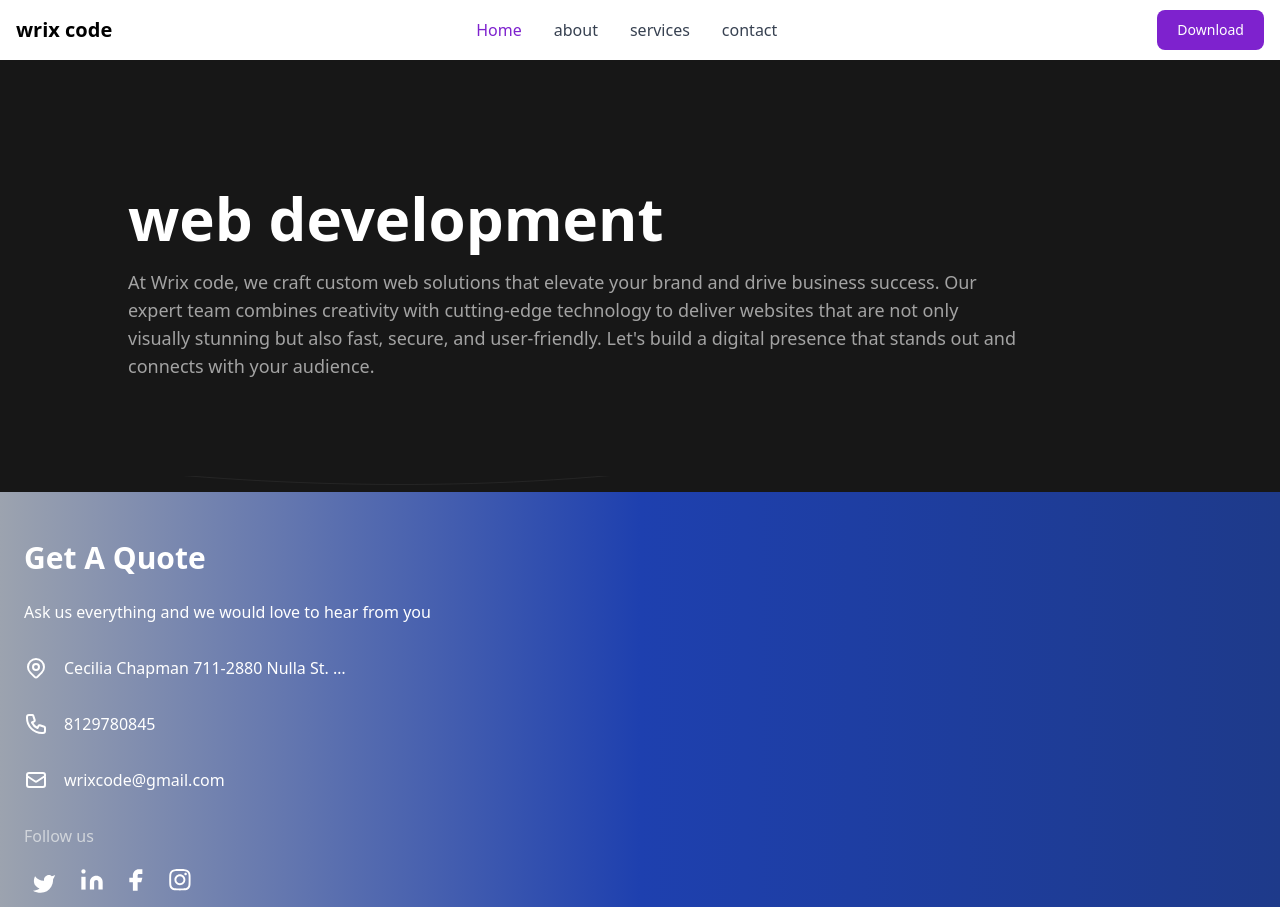
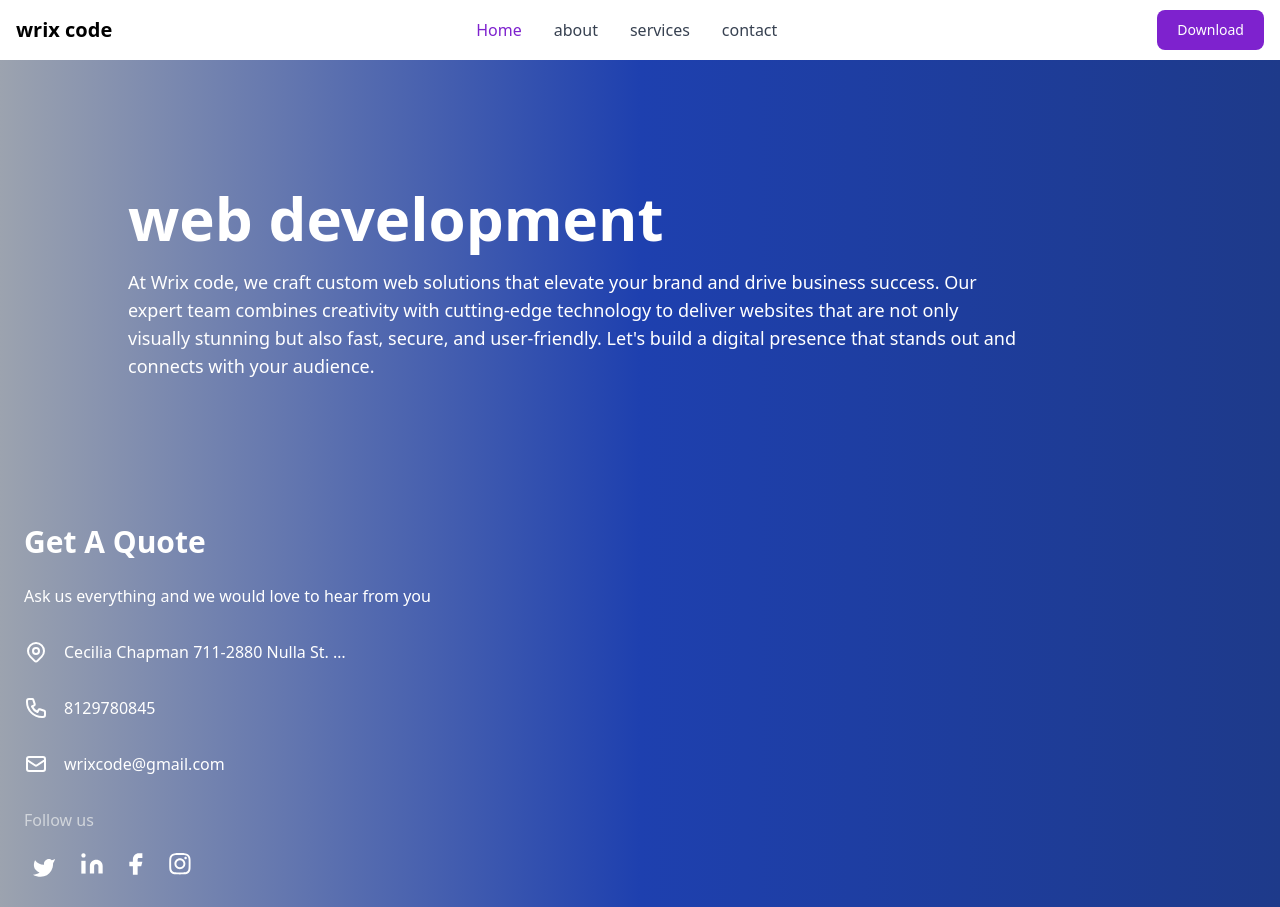
Before and after one commit to wrixcode/tai, a plain HTML site: page index.html in a window 1280 px wide. Shown: the top 907 px of the page. Drawn offline with nearby package versions, Linux system fonts and the light colour scheme.

Commit message:
website first

```diff
--- a/index.html
+++ b/index.html
@@ -63,13 +63,13 @@
 
 
 <!-- Hero -->
-<div class="bg-neutral-900">
+<div class="bg-gradient-to-r from-gray-400 via-blue-800 to-blue-900 dark:from-gray-700 dark:via-gray-800 dark:to-gray-900">
   <div class="max-w-5xl mx-auto px-4 xl:px-0 pt-24 lg:pt-32 pb-24">
     <h1 class="font-semibold text-white text-5xl md:text-6xl">
       <span  >web development</span>
     </h1>
     <div class="max-w-4xl">
-      <p class="mt-5 text-neutral-400 text-lg">
+      <p class="mt-5 text-white text-lg">
 
         At Wrix code, we craft custom web solutions that elevate your brand and drive business success. Our expert team combines creativity with cutting-edge technology to deliver websites that are not only visually stunning but also fast, secure, and user-friendly. Let's build a digital presence that stands out and connects with your audience.
       </p>
@@ -79,25 +79,7 @@
 <!-- End Hero -->
 
 <!-- Clients -->
-<div class="relative overflow-hidden pt-4 bg-neutral-900">
-  <svg class="absolute -bottom-20 start-1/2 w-[1900px] transform -translate-x-1/2" width="2745" height="488" viewBox="0 0 2745 488" fill="none" xmlns="http://www.w3.org/2000/svg">
-    <path d="M0.5 330.864C232.505 403.801 853.749 527.683 1482.69 439.719C2111.63 351.756 2585.54 434.588 2743.87 487" class="stroke-neutral-700/50" stroke="currentColor"/>
-    <path d="M0.5 308.873C232.505 381.81 853.749 505.692 1482.69 417.728C2111.63 329.765 2585.54 412.597 2743.87 465.009" class="stroke-neutral-700/50" stroke="currentColor"/>
-    <path d="M0.5 286.882C232.505 359.819 853.749 483.701 1482.69 395.738C2111.63 307.774 2585.54 390.606 2743.87 443.018" class="stroke-neutral-700/50" stroke="currentColor"/>
-    <path d="M0.5 264.891C232.505 337.828 853.749 461.71 1482.69 373.747C2111.63 285.783 2585.54 368.615 2743.87 421.027" class="stroke-neutral-700/50" stroke="currentColor"/>
-    <path d="M0.5 242.9C232.505 315.837 853.749 439.719 1482.69 351.756C2111.63 263.792 2585.54 346.624 2743.87 399.036" class="stroke-neutral-700/50" stroke="currentColor"/>
-    <path d="M0.5 220.909C232.505 293.846 853.749 417.728 1482.69 329.765C2111.63 241.801 2585.54 324.633 2743.87 377.045" class="stroke-neutral-700/50" stroke="currentColor"/>
-    <path d="M0.5 198.918C232.505 271.855 853.749 395.737 1482.69 307.774C2111.63 219.81 2585.54 302.642 2743.87 355.054" class="stroke-neutral-700/50" stroke="currentColor"/>
-    <path d="M0.5 176.927C232.505 249.864 853.749 373.746 1482.69 285.783C2111.63 197.819 2585.54 280.651 2743.87 333.063" class="stroke-neutral-700/50" stroke="currentColor"/>
-    <path d="M0.5 154.937C232.505 227.873 853.749 351.756 1482.69 263.792C2111.63 175.828 2585.54 258.661 2743.87 311.072" class="stroke-neutral-700/50" stroke="currentColor"/>
-    <path d="M0.5 132.946C232.505 205.882 853.749 329.765 1482.69 241.801C2111.63 153.837 2585.54 236.67 2743.87 289.082" class="stroke-neutral-700/50" stroke="currentColor"/>
-    <path d="M0.5 110.955C232.505 183.891 853.749 307.774 1482.69 219.81C2111.63 131.846 2585.54 214.679 2743.87 267.091" class="stroke-neutral-700/50" stroke="currentColor"/>
-    <path d="M0.5 88.9639C232.505 161.901 853.749 285.783 1482.69 197.819C2111.63 109.855 2585.54 192.688 2743.87 245.1" class="stroke-neutral-700/50" stroke="currentColor"/>
-    <path d="M0.5 66.9729C232.505 139.91 853.749 263.792 1482.69 175.828C2111.63 87.8643 2585.54 170.697 2743.87 223.109" class="stroke-neutral-700/50" stroke="currentColor"/>
-    <path d="M0.5 44.9819C232.505 117.919 853.749 241.801 1482.69 153.837C2111.63 65.8733 2585.54 148.706 2743.87 201.118" class="stroke-neutral-700/50" stroke="currentColor"/>
-    <path d="M0.5 22.991C232.505 95.9276 853.749 219.81 1482.69 131.846C2111.63 43.8824 2585.54 126.715 2743.87 179.127" class="stroke-neutral-700/50" stroke="currentColor"/>
-    <path d="M0.5 1C232.505 73.9367 853.749 197.819 1482.69 109.855C2111.63 21.8914 2585.54 104.724 2743.87 157.136" class="stroke-neutral-700/50" stroke="currentColor"/>
-  </svg>
+
 
   <div class="relative z-10">
     <div class="max-w-5xl px-4 xl:px-0 mx-auto">
@@ -109,7 +91,7 @@
 <!-- End Clients -->
 
 
-<section class=" bg-gradient-to-r from-gray-400 via-blue-800 to-blue-900 dark:from-gray-700 dark:via-gray-800 dark:to-gray-900 ">
+<section class="h-096 bg-gradient-to-r from-gray-400 via-blue-800 to-blue-900 dark:from-gray-700 dark:via-gray-800 dark:to-gray-900 ">
   <div class="container flex flex-col  px-6 py-12 mx-auto">
       <div class="flex-1 lg:flex lg:items-center lg:-mx-6">
           <div class="text-white lg:w-1/2 lg:mx-6">
```
